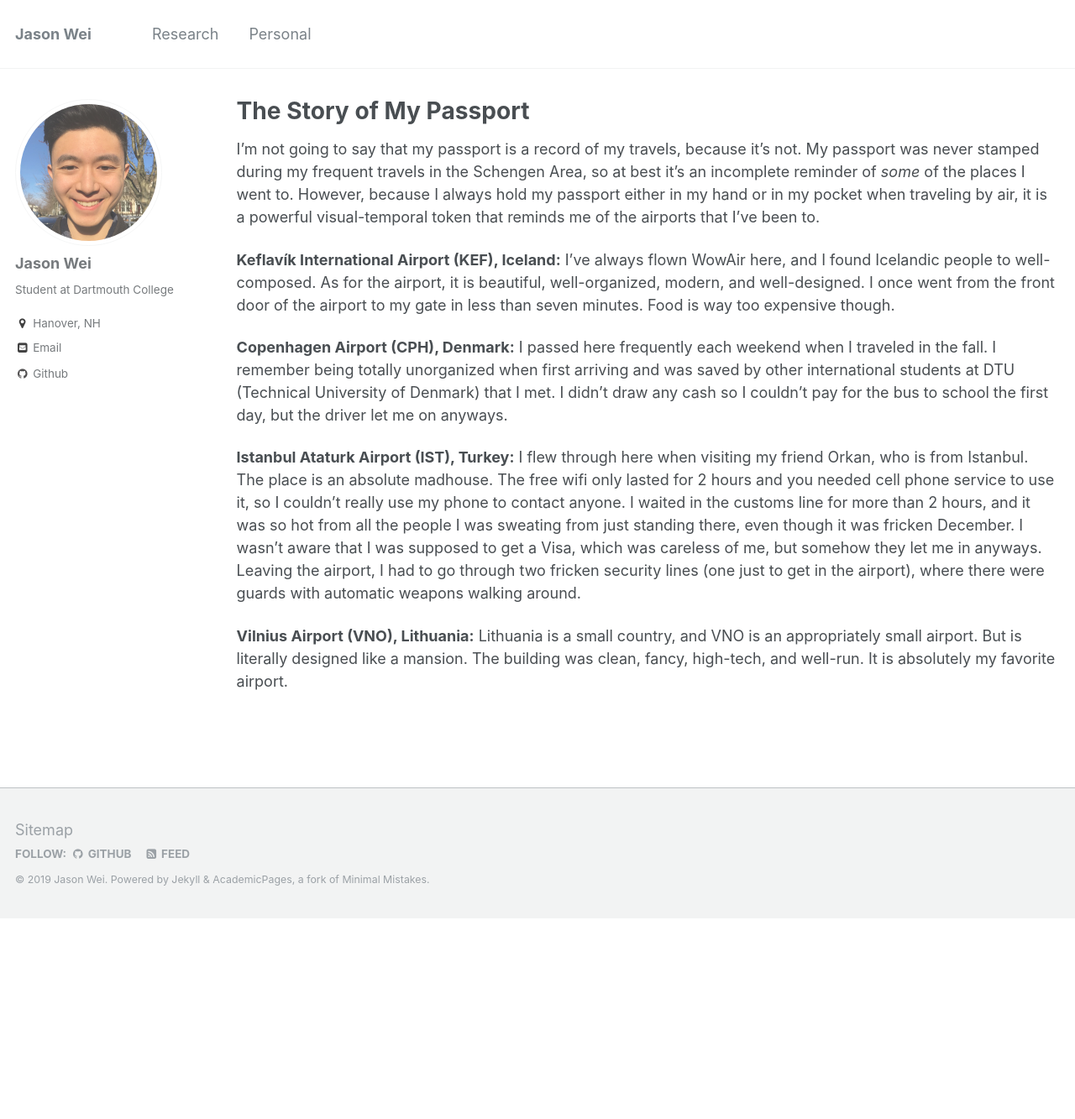
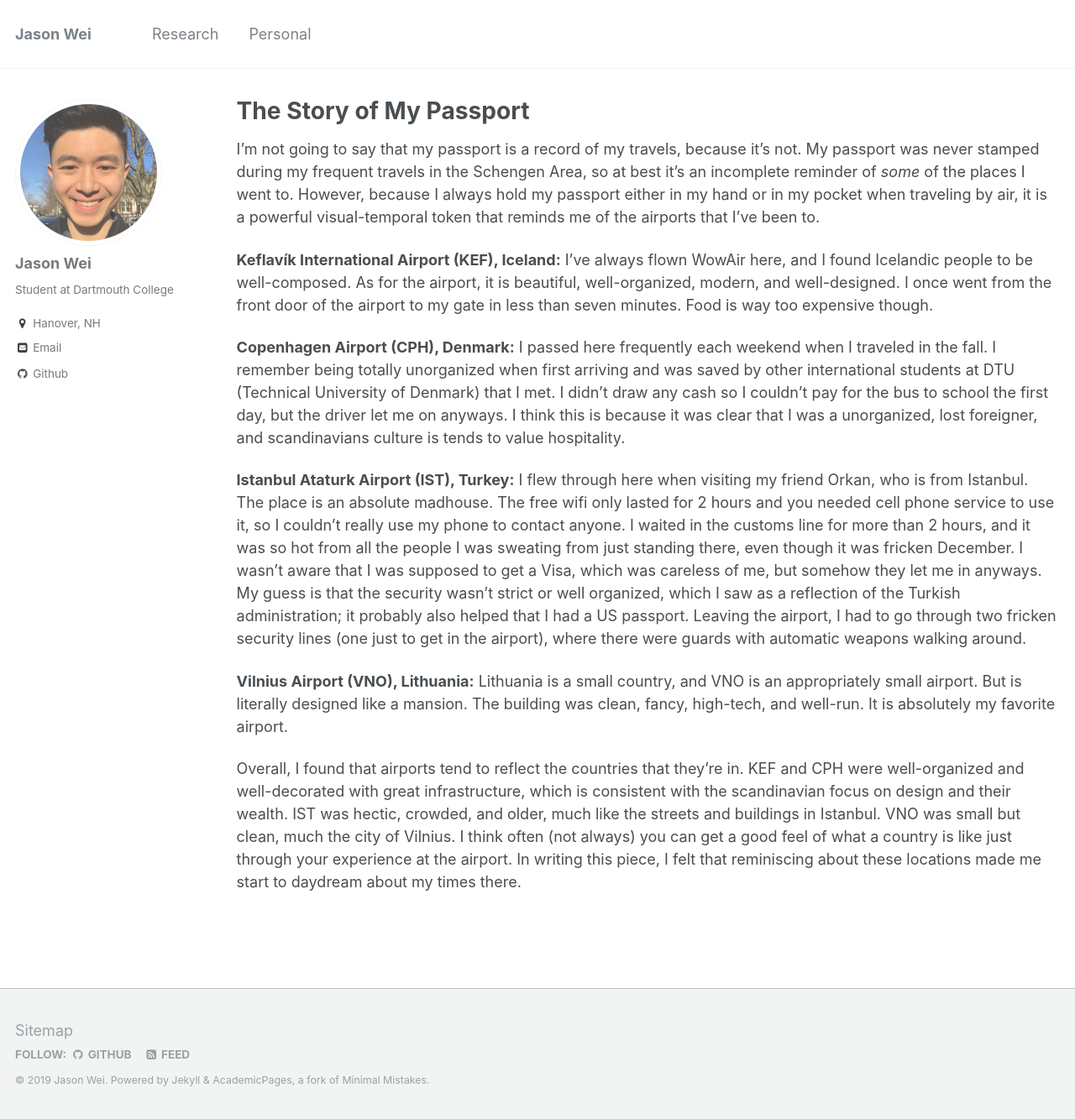
Before and after one commit to jasonwei20/jasonwei20.github.io, a Jekyll site: the page built from _pages/coco_21_journal_1.md, in a window 1280 px wide and 1333 px high. Shown: the whole window at 84% size. Built offline with Jekyll 4.4.1, drawn with Linux system fonts in a browser that asks for light colours.

Commit message:
revise coco blog 1

```diff
--- a/_pages/coco_21_journal_1.md
+++ b/_pages/coco_21_journal_1.md
@@ -9,10 +9,12 @@ author_profile: true
 
 I'm not going to say that my passport is a record of my travels, because it's not. My passport was never stamped during my frequent travels in the Schengen Area, so at best it's an incomplete reminder of *some* of the places I went to. However, because I always hold my passport either in my hand or in my pocket when traveling by air, it is a powerful visual-temporal token that reminds me of the airports that I've been to.
 
-**Keflavík International Airport (KEF), Iceland:** I've always flown WowAir here, and I found Icelandic people to well-composed. As for the airport, it is beautiful, well-organized, modern, and well-designed. I once went from the front door of the airport to my gate in less than seven minutes. Food is way too expensive though.
+**Keflavík International Airport (KEF), Iceland:** I've always flown WowAir here, and I found Icelandic people to be well-composed. As for the airport, it is beautiful, well-organized, modern, and well-designed. I once went from the front door of the airport to my gate in less than seven minutes. Food is way too expensive though.
 
-**Copenhagen Airport (CPH), Denmark:** I passed here frequently each weekend when I traveled in the fall. I remember being totally unorganized when first arriving and was saved by other international students at DTU (Technical University of Denmark) that I met. I didn't draw any cash so I couldn't pay for the bus to school the first day, but the driver let me on anyways.
+**Copenhagen Airport (CPH), Denmark:** I passed here frequently each weekend when I traveled in the fall. I remember being totally unorganized when first arriving and was saved by other international students at DTU (Technical University of Denmark) that I met. I didn't draw any cash so I couldn't pay for the bus to school the first day, but the driver let me on anyways. I think this is because it was clear that I was a unorganized, lost foreigner, and scandinavians culture is tends to value hospitality.
 
-**Istanbul Ataturk Airport (IST), Turkey:** I flew through here when visiting my friend Orkan, who is from Istanbul. The place is an absolute madhouse. The free wifi only lasted for 2 hours and you needed cell phone service to use it, so I couldn't really use my phone to contact anyone. I waited in the customs line for more than 2 hours, and it was so hot from all the people I was sweating from just standing there, even though it was fricken December. I wasn't aware that I was supposed to get a Visa, which was careless of me, but somehow they let me in anyways. Leaving the airport, I had to go through two fricken security lines (one just to get in the airport), where there were guards with automatic weapons walking around.
+**Istanbul Ataturk Airport (IST), Turkey:** I flew through here when visiting my friend Orkan, who is from Istanbul. The place is an absolute madhouse. The free wifi only lasted for 2 hours and you needed cell phone service to use it, so I couldn't really use my phone to contact anyone. I waited in the customs line for more than 2 hours, and it was so hot from all the people I was sweating from just standing there, even though it was fricken December. I wasn't aware that I was supposed to get a Visa, which was careless of me, but somehow they let me in anyways. My guess is that the security wasn't strict or well organized, which I saw as a reflection of the Turkish administration; it probably also helped that I had a US passport. Leaving the airport, I had to go through two fricken security lines (one just to get in the airport), where there were guards with automatic weapons walking around.
 
 **Vilnius Airport (VNO), Lithuania:** Lithuania is a small country, and VNO is an appropriately small airport. But is literally designed like a mansion. The building was clean, fancy, high-tech, and well-run. It is absolutely my favorite airport.
+
+Overall, I found that airports tend to reflect the countries that they're in. KEF and CPH were well-organized and well-decorated with great infrastructure, which is consistent with the scandinavian focus on design and their wealth. IST was hectic, crowded, and older, much like the streets and buildings in Istanbul. VNO was small but clean, much the city of Vilnius. I think often (not always) you can get a good feel of what a country is like just through your experience at the airport. In writing this piece, I felt that reminiscing about these locations made me start to daydream about my times there.
```
